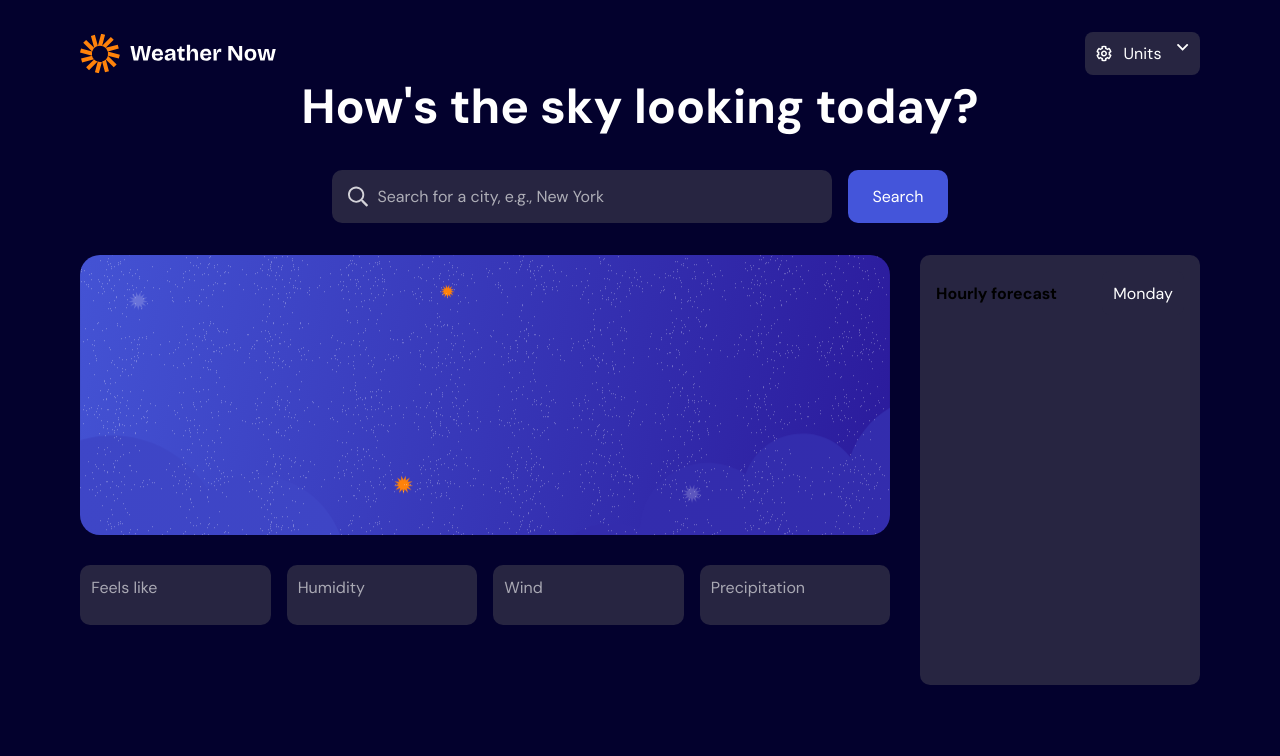
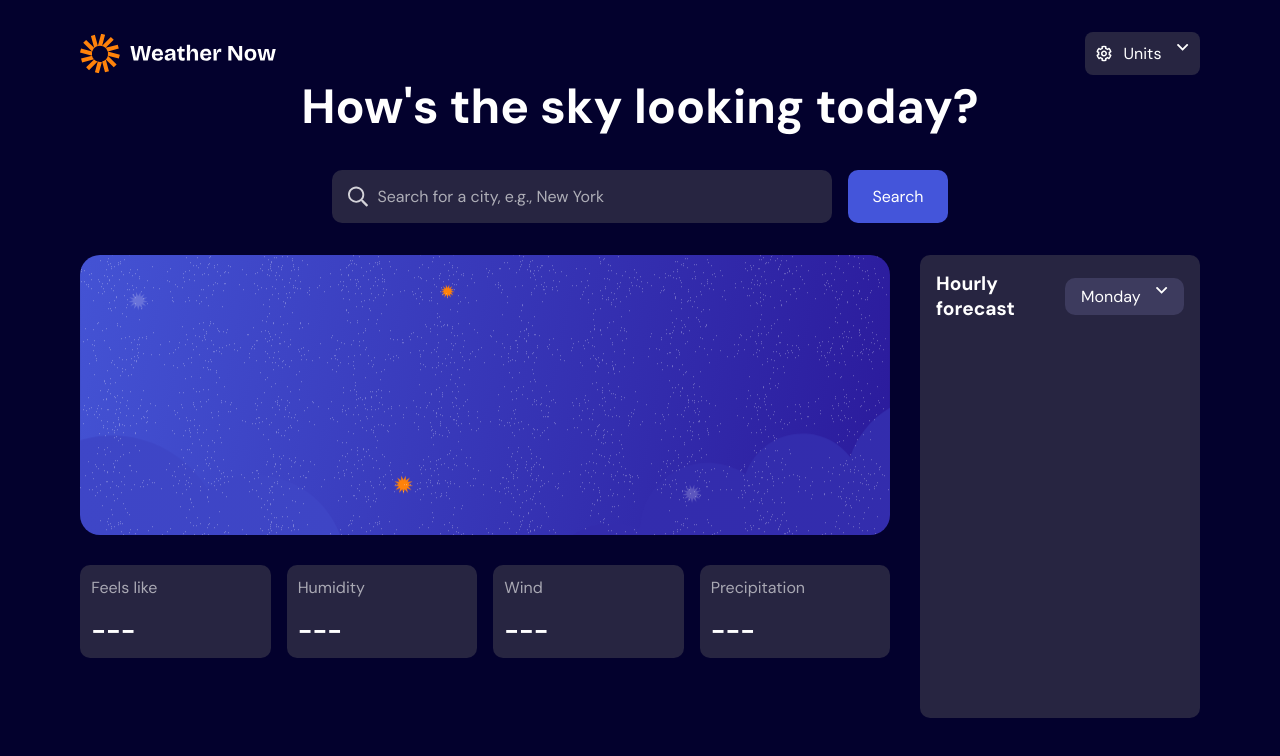
Before and after one commit to BernardoWE/Weather-App-React, a React (Vite) app in the folder Weather-app/: page / in a window 1280 px wide. Shown: the top 756 px of the page. Built offline with nearby package versions, Linux system fonts and the light colour scheme.

Commit message:
alterado estilos no hourly forecast,

```diff
--- a/Weather-app/src/pages/home/App.jsx
+++ b/Weather-app/src/pages/home/App.jsx
@@ -1,7 +1,7 @@
 import { useState } from 'react'
 
 import './style.js'
-import { Main, Header, DropdownContainer, DropdownMenu, Button, ButtonUnits, SearchContainer, SearchInputWrapper, SearchInput, SearchButton, WeatherInfoContainer, DailyForecast, DailyForecastContainer, TodayWeather, HourlyForecastContainer, WeatherGrid, DropdownDaysMenu, HourlyForecast
+import { Main, Header, DropdownContainer, DropdownMenu, Button, ButtonUnits, SearchContainer, SearchInputWrapper, SearchInput, SearchButton, WeatherInfoContainer, DailyForecast, DailyForecastContainer, TodayWeather, HourlyForecastContainer, WeatherGrid, DropdownDaysMenu, HourlyForecast,ButtonDays
  } from './style.js'
 import WeatherInfoCard from '../../components/index.jsx'
 import IconUnits from '../../assets/images/icon-units.svg'
@@ -291,13 +291,19 @@ function App() {
 
         </TodayWeather>
         <WeatherInfoContainer>
-          <WeatherInfoCard title='Feels like' value={weatherData?.current?.apparent_temperature } units={weatherData?.current_units?.apparent_temperature} />
+          <WeatherInfoCard title='Feels like' value={weatherData?.current?.apparent_temperature ? Math.round(weatherData?.current?.apparent_temperature) : '---' } units={weatherData?.current_units?.apparent_temperature} />
 
-          <WeatherInfoCard title='Humidity' value={weatherData?.current?.relative_humidity_2m} units={weatherData?.current_units?.relative_humidity_2m} />
+          <WeatherInfoCard title='Humidity'
+          value={weatherData?.current?.relative_humidity_2m ? weatherData?.current?.relative_humidity_2m : '---' }
+          units={weatherData?.current_units?.relative_humidity_2m} />
 
-          <WeatherInfoCard title='Wind' value={weatherData?.current?.wind_speed_10m} units={weatherData?.current_units?.wind_speed_10m} />
+          <WeatherInfoCard title='Wind'
+          value={weatherData?.current?.wind_speed_10m ? Math.round(weatherData?.current?.wind_speed_10m) : '---' }
+          units={weatherData?.current_units?.wind_speed_10m} />
 
-          <WeatherInfoCard title='Precipitation' value={weatherData?.current?.precipitation} units={weatherData?.current_units?.precipitation} />
+          <WeatherInfoCard title='Precipitation'
+          value={weatherData?.current?.precipitation !== undefined ? weatherData?.current?.precipitation: '---'}
+          units={weatherData?.current_units?.precipitation} />
         </WeatherInfoContainer>
 
 
@@ -337,14 +343,14 @@ function App() {
         <HourlyForecastContainer>
           <div className='hourly-header'>
             <h2>Hourly forecast</h2>
-            <ButtonUnits onClick={() => setIsDaysMenuOpen(!isDaysMenuOpen)}>
+            <ButtonDays onClick={() => setIsDaysMenuOpen(!isDaysMenuOpen)}>
 
               <span>
 
                 {dayMenu}
               </span>
-
-            </ButtonUnits >
+            <img src={IconDropdown} alt="Dropdown icon" />
+            </ButtonDays >
           </div>
 
           {isDaysMenuOpen &&<DropdownDaysMenu >
@@ -391,7 +397,7 @@ function App() {
 
             </DropdownDaysMenu>}
 
-          {weatherData?.hourly?.time.slice(0,7).map( (time, index) => {
+          {weatherData?.hourly?.time.slice(0,8).map( (time, index) => {
               const hour = new Date(time).toLocaleTimeString(
           "en-US",
           { hour: "numeric",
@@ -401,14 +407,15 @@ function App() {
             <HourlyForecast
             key={time} >
 
+              <div>
+                <img src={weatherCodes[weatherData.hourly.weather_code[index]].image} alt="" />
 
-              <img src={weatherCodes[weatherData.hourly.weather_code[index]].image} alt="" />
-                {/* <img src={SunnyIcon} alt="" /> */}
-                 <p>{hour}</p>
+                <p>{hour}</p>
+              </div>
               <p>
 
-                {weatherData.hourly.temperature_2m[index]}
-                {/* {weatherData.daily_units.temperature_2m_max} */}
+                {Math.round(weatherData.hourly.temperature_2m[index])}°
+
               </p>
 
 
--- a/Weather-app/src/pages/home/style.js
+++ b/Weather-app/src/pages/home/style.js
@@ -148,6 +148,12 @@ export const WeatherInfoContainer = styled.div`
     flex-wrap: wrap;
     grid-area: 3 / 1 / 4 / 4;
 `
+export const DailyForecastContainer = styled.div`
+    display: flex;
+    gap:1em;
+    flex-wrap: wrap;
+    grid-area: 4 / 1 / 6 / 4;
+`
 export const DailyForecast = styled.div`
     display: flex;
     flex-direction: column;
@@ -171,12 +177,7 @@ export const DailyForecast = styled.div`
         width: 70px;
     }
 `
-export const DailyForecastContainer = styled.div`
-display: flex;
-gap:1em;
-flex-wrap: wrap;
- grid-area: 4 / 1 / 6 / 4;
-`
+
 export const TodayWeather = styled.div`
     background-image: url(${todayBg});
     background-repeat: no-repeat;
@@ -186,24 +187,73 @@ export const TodayWeather = styled.div`
     height: 280px;
     border-radius: 20px;
 `
+
+export const WeatherGrid = styled.div`
+    display: grid;
+    grid-template-columns: repeat(4, 1fr);
+    /* grid-template-rows: repeat(4, 1fr); */
+    gap: 30px;
+    margin-top: 2rem;
+`
+
 export const HourlyForecastContainer = styled.div`
     grid-area: 1 / 4 / 6 / 6;
     background-color: ${Colors.blue800};
     border-radius: 10px;
     padding: 1rem;
     position: relative;
+    display: flex;
+    flex-direction: column;
     .hourly-header{
         display: flex;
         align-items: center;
         justify-content: space-between;
+        h2{
+
+        font-size: 1.2em;
+        color: #fff;
+
+        }
     }
 `
-export const WeatherGrid = styled.div`
-    display: grid;
-    grid-template-columns: repeat(4, 1fr);
-    /* grid-template-rows: repeat(4, 1fr); */
-    gap: 30px;
-    margin-top: 2rem;
+export const HourlyForecast = styled.div`
+    display: flex;
+    justify-content: space-between;
+    align-items: center;
+    background-color: ${Colors.blue700};
+    border-radius: 10px;
+    margin: 5px 0;
+    padding-inline: .5em;
+    color: ${Colors.blue0};
+    flex: 1;
+    div{
+        display: flex;
+        align-items: center;
+    }
+     img{
+        width: 50px;
+    }
+
+
+`
+export const ButtonDays = styled.button`
+display: flex;
+    background-color: ${Colors.blue600};
+    border: none;
+    border-radius: 10px;
+    padding: .5rem 1em;
+    gap: .9em;
+    /* width: 100%; */
+    color: ${Colors.blue0};
+    cursor: pointer;
+    &:hover{
+        background-color: ${Colors.blue700};
+
+    }
+    span{
+        display: flex;
+        gap: .7em;
+    }
 `
 export const DropdownDaysMenu = styled.div`
     display: flex;
@@ -228,17 +278,3 @@ export const DropdownDaysMenu = styled.div`
     margin: 5px 0;
    }
 `
-export const HourlyForecast = styled.div`
-display: flex;
-
-    align-items: center;
-    background-color: ${Colors.blue700};
-    border-radius: 10px;
-    margin: 5px 0;
-    color: ${Colors.blue0};
-    flex: 1;
-     img{
-        width: 50px;
-    }
-
-`
```
